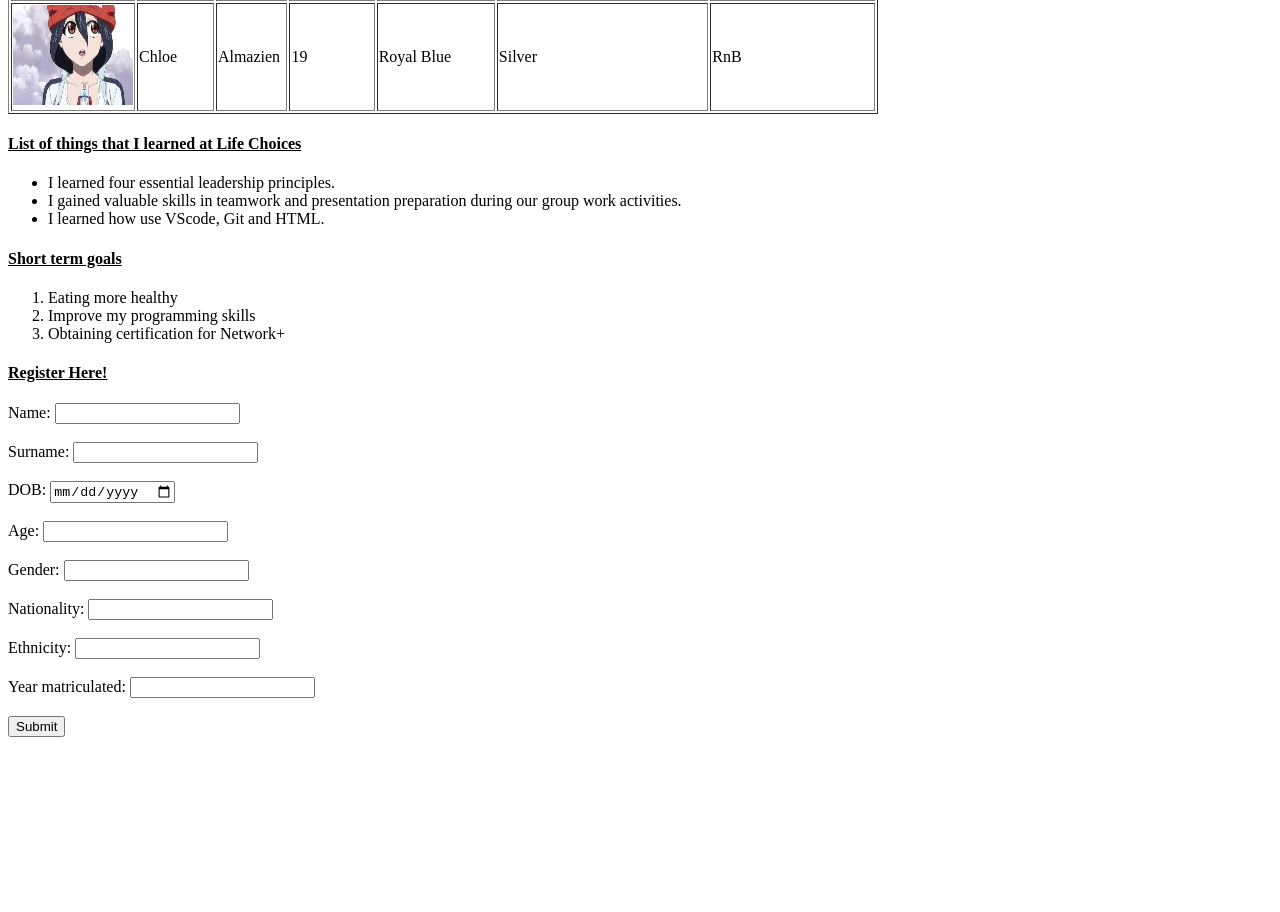
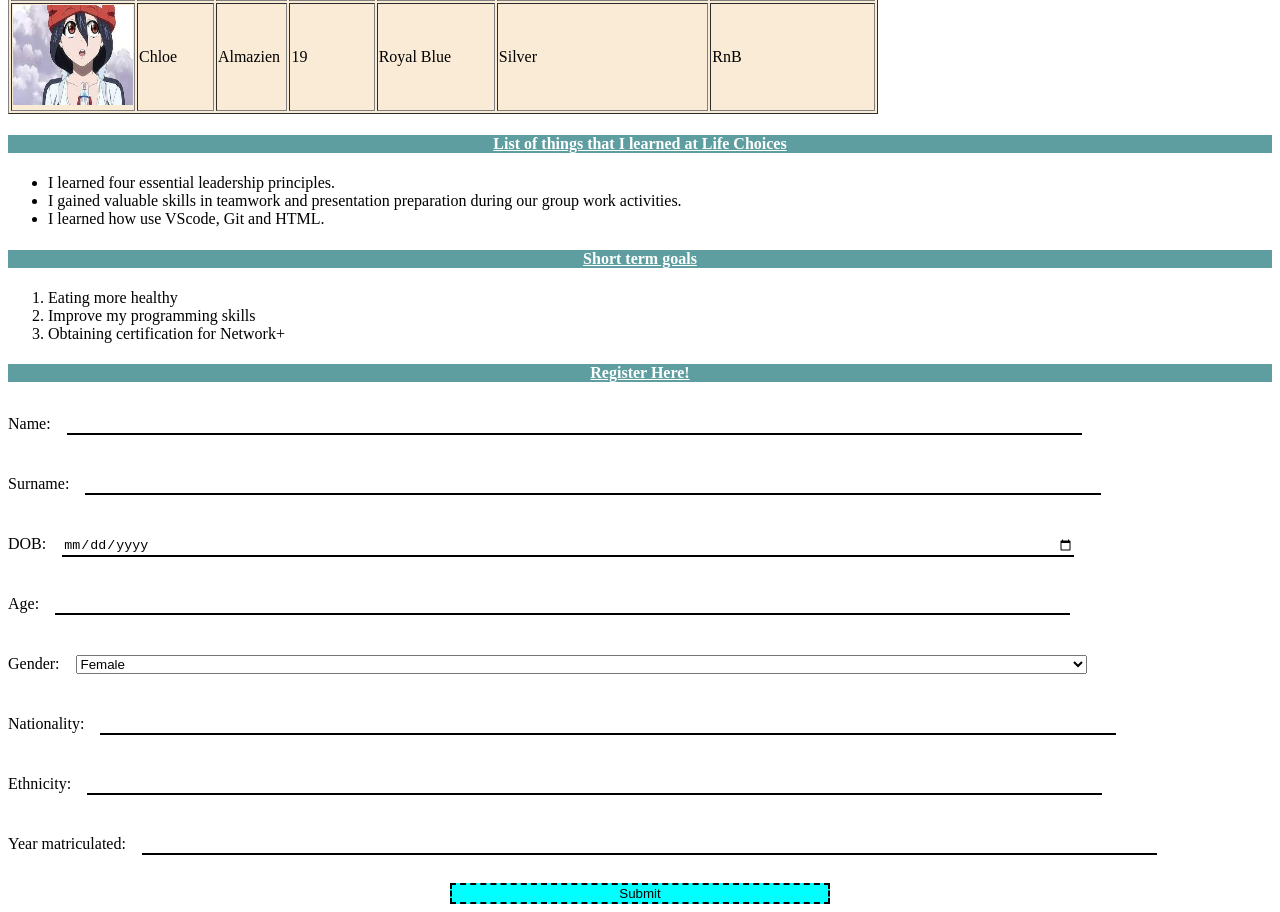
Before and after one commit to AsandaM/wednesday, a plain HTML site: page index.html in a window 1280 px wide. Shown: the part 849-1761 px from the top of the page. Before the commit the page ends 1594 px from the top, so only its background shows below. Drawn offline with Linux system fonts and the light colour scheme.

Commit message:
Added CSS

```diff
--- /dev/null
+++ b/css/style.css
@@ -0,0 +1,42 @@
+h1{
+    background-color: aqua;
+}
+
+table{
+    background-color: antiquewhite;
+}
+
+h4{
+    text-align: center;
+    background-color: cadetblue;
+    color: white;
+}
+
+
+input{
+    width: 80%;
+    border: none;
+    border-bottom: 2px solid black;
+}
+label {
+    padding: 12px 12px 12px 0;
+    display: inline-block;
+}
+
+input[type=submit]:hover{
+    background-color: #45a049;
+}
+
+select{
+    width: 80%;
+}
+
+footer{
+    text-align: center;
+
+}
+button{
+    width: 30%;
+    background-color: aqua;
+    border-style: dashed;
+}
--- a/index.html
+++ b/index.html
@@ -4,6 +4,7 @@
     <meta charset="UTF-8">
     <meta name="viewport" content="width=device-width, initial-scale=1.0">
     <title>Document</title>
+    <link rel="stylesheet" href="./css/style.css">
 </head>
 <body>
     <main>
@@ -106,18 +107,20 @@
             <label for="age">Age:</label>
             <input type="number"><br><br>
             <label for="gender">Gender:</label>
-            <input type="text"><br><br>
+            <select name="gender" id="gender"><option value="female">Female</option><option value="male">Male</option></select> <br><br>
             <label for="Nationality">Nationality:</label>
             <input type="text"><br><br>
             <label for="ethnicity">Ethnicity:</label>
             <input type="text"><br><br>
             <label for="matric">Year matriculated:</label>
             <input type="year"><br><br>
-            <button type="button">Submit</button>
 
 
 
         </form>
+        <footer>
+            <button type="button">Submit</button>
+        </footer>
 
     </main>
 </body>
```
